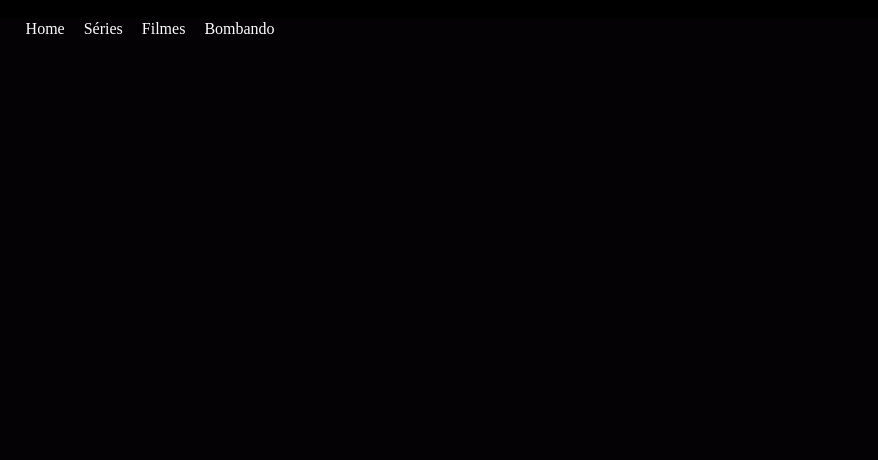
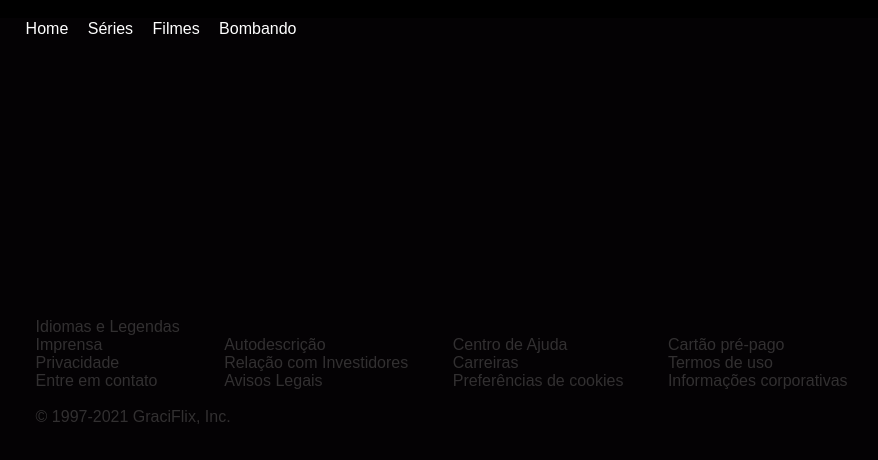
Before and after one commit to gracexavier/FakeFlix, a plain HTML site: page index.html in a window 1280 px wide. Shown: the full height of the page, 190-1068 px from the left. Drawn offline with Linux system fonts and the light colour scheme.

Commit message:
Criando o rodapé

```diff
--- a/index.html
+++ b/index.html
@@ -6,7 +6,7 @@
     <meta name="viewport" content="width=device-width, initial-scale=1.0">
     <link rel="stylesheet" href="style.css">
     <link rel="icon" type="imagem/jpg" href="imagens/iconeN.jpg" />
-    <title>FakeFlix</title>
+    <title>GraciFlix</title>
 </head>
 <body>
     <header>
@@ -26,5 +26,46 @@
         </div>
     </header>
 
+    <footer class="foo">
+        <div class="footer-individual">
+            <ul>
+                <li>Idiomas e Legendas</li>
+                <li>Imprensa</li>
+                <li>Privacidade</li>
+                <li>Entre em contato</li>
+            </ul>
+        </div>
+
+        <div class="footer-individual">
+            <ul>
+                <li>Autodescrição</li>
+                <li>Relação com Investidores</li>
+                <li>Avisos Legais</li>
+            </ul>
+        </div>
+
+        <div class="footer-individual">
+            <ul>
+                <li>Centro de Ajuda</li>
+                <li>Carreiras</li>
+                <li>Preferências de cookies</li>
+            </ul>
+        </div>
+
+        <div class="footer-individual">
+            <ul>
+                <li>Cartão pré-pago</li>
+                <li>Termos de uso</li>
+                <li>Informações corporativas</li>
+            </ul>
+        </div>
+
+        <div class="cop">
+            <br>
+            <p>&copy 1997-2021 GraciFlix, Inc.</p>
+        </div>
+
+    </footer>
+
 </body>
 </html>
--- a/style.css
+++ b/style.css
@@ -2,6 +2,7 @@
     margin: 0;
     padding: 0;
     box-sizing: border-box;
+    font-family: Arial, Helvetica, sans-serif;
 }
 
 body{
@@ -43,3 +44,21 @@ header{
 
     text-decoration: none;
 }
+
+.foo{
+    margin-top: 300px;
+    color: #323031;
+    display: inline-block;
+}
+
+.footer-individual{
+    display: inline-block;
+    margin-left: 40px;
+}
+
+.footer-individual li{
+    list-style-type: none;
+}
+.cop{
+    margin-left: 40px;
+}
```
Also changed, not shown: imagens/guardioesDaGalaxia.png (added).
